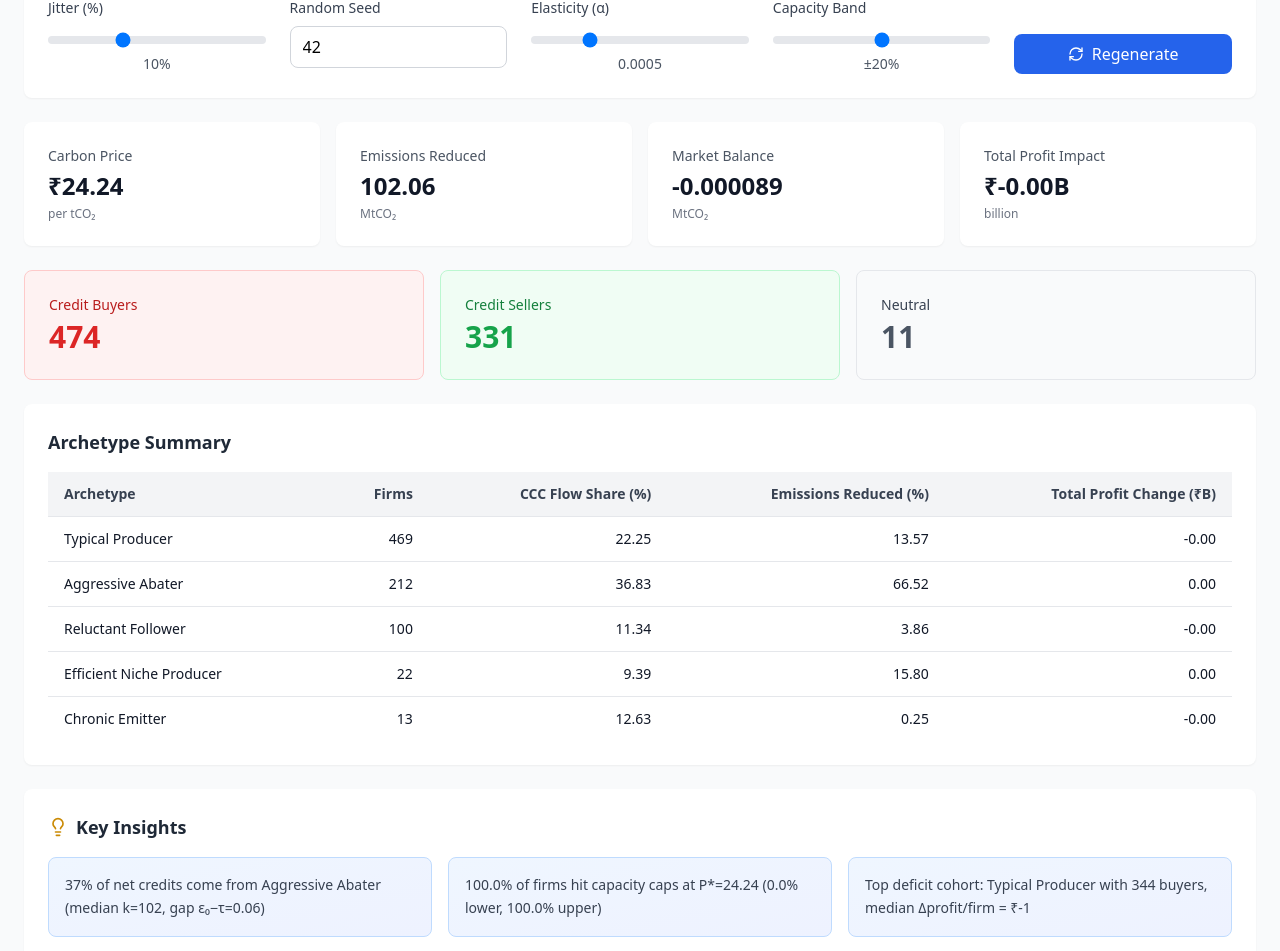
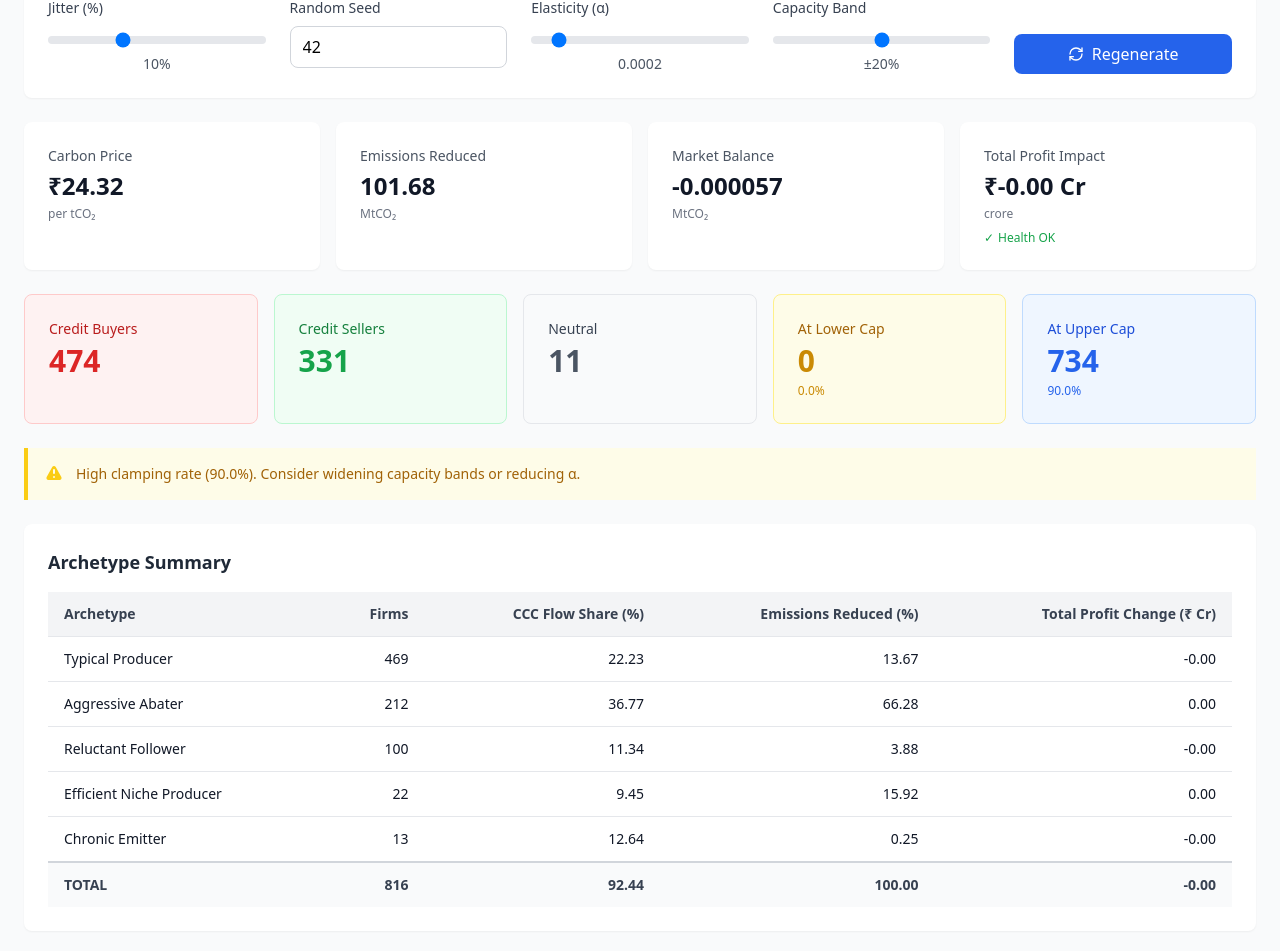
Before and after one commit to aditixde/icms-v2, a React (Vite) app: page /archetypes in a window 1280 px wide. Shown: the part 238-1189 px from the top of the page. Built offline with nearby package versions, Linux system fonts and the light colour scheme.

Commit message:
Updated firmGenerator.ts

```diff
--- a/src/components/ArchetypeDetailsDrawer.tsx
+++ b/src/components/ArchetypeDetailsDrawer.tsx
@@ -112,12 +112,22 @@ export const ArchetypeDetailsDrawer = ({ archetype, firms, totalQ, onClose }: Ar
             </div>
 
             <div className="bg-gray-50 p-3 rounded-lg">
-              <div className="text-sm text-gray-600 mb-1">Δprofit per Firm</div>
+              <div className="text-sm text-gray-600 mb-1">Δprofit per Firm (₹ Lakh)</div>
               <div className="text-lg font-semibold text-gray-900">
-                Median: ₹{formatNumber(stats.medianProfitPerFirm, 0)}
+                Median: {formatNumber(stats.medianProfitPerFirm / 1e5, 2)}
               </div>
               <div className="text-xs text-gray-500">
-                IQR: [₹{formatNumber(stats.iqrProfitPerFirm[0], 0)}, ₹{formatNumber(stats.iqrProfitPerFirm[1], 0)}]
+                IQR: [{formatNumber(stats.iqrProfitPerFirm[0] / 1e5, 2)}, {formatNumber(stats.iqrProfitPerFirm[1] / 1e5, 2)}]
+              </div>
+            </div>
+
+            <div className="bg-gray-50 p-3 rounded-lg">
+              <div className="text-sm text-gray-600 mb-1">Raw Signal (Q′trial − Q₀)</div>
+              <div className="text-lg font-semibold text-gray-900">
+                Median: {formatNumber(stats.medianRawSignal, 4)}
+              </div>
+              <div className="text-xs text-gray-500">
+                IQR: [{formatNumber(stats.iqrRawSignal[0], 4)}, {formatNumber(stats.iqrRawSignal[1], 4)}]
               </div>
             </div>
           </div>
--- a/src/components/ArchetypesPage.tsx
+++ b/src/components/ArchetypesPage.tsx
@@ -15,7 +15,7 @@ export const ArchetypesPage = () => {
   const navigate = useNavigate();
   const [jitterPercent, setJitterPercent] = useState(10);
   const [seed, setSeed] = useState(42);
-  const [alpha, setAlpha] = useState(0.0005);
+  const [alpha, setAlpha] = useState(0.0002);
   const [capacityBand, setCapacityBand] = useState(0.20);
   const [result, setResult] = useState<FirmSimulationResult | null>(null);
   const [isCalculating, setIsCalculating] = useState(false);
@@ -238,13 +238,19 @@ export const ArchetypesPage = () => {
               <div className="bg-white rounded-lg shadow-sm p-6">
                 <div className="text-sm text-gray-600 mb-1">Total Profit Impact</div>
                 <div className="text-2xl font-bold text-gray-900">
-                  ₹{(result.totalProfitImpact / 1e9).toFixed(2)}B
+                  ₹{(result.totalProfitImpact / 1e7).toFixed(2)} Cr
                 </div>
-                <div className="text-xs text-gray-500 mt-1">billion</div>
+                <div className="text-xs text-gray-500 mt-1">crore</div>
+                {result.modelHealthChecks.allPassed && (
+                  <div className="mt-2 flex items-center space-x-1 text-xs text-green-600">
+                    <span>✓</span>
+                    <span>Health OK</span>
+                  </div>
+                )}
               </div>
             </div>
 
-            <div className="grid grid-cols-1 md:grid-cols-3 gap-4">
+            <div className="grid grid-cols-1 md:grid-cols-5 gap-4">
               <div className="bg-red-50 border border-red-200 rounded-lg p-6">
                 <div className="text-sm text-red-700 mb-1">Credit Buyers</div>
                 <div className="text-3xl font-bold text-red-600">{result.creditBuyers}</div>
@@ -259,7 +265,36 @@ export const ArchetypesPage = () => {
                 <div className="text-sm text-gray-700 mb-1">Neutral</div>
                 <div className="text-3xl font-bold text-gray-600">{result.neutralFirms}</div>
               </div>
+
+              <div className="bg-yellow-50 border border-yellow-200 rounded-lg p-6">
+                <div className="text-sm text-yellow-700 mb-1">At Lower Cap</div>
+                <div className="text-3xl font-bold text-yellow-600">{result.firmsAtLowerCap}</div>
+                <div className="text-xs text-yellow-600 mt-1">{result.percentAtLowerCap.toFixed(1)}%</div>
+              </div>
+
+              <div className="bg-blue-50 border border-blue-200 rounded-lg p-6">
+                <div className="text-sm text-blue-700 mb-1">At Upper Cap</div>
+                <div className="text-3xl font-bold text-blue-600">{result.firmsAtUpperCap}</div>
+                <div className="text-xs text-blue-600 mt-1">{result.percentAtUpperCap.toFixed(1)}%</div>
+              </div>
             </div>
+
+            {((result.firmsAtLowerCap + result.firmsAtUpperCap) / result.firms.length * 100) > 70 && (
+              <div className="bg-yellow-50 border-l-4 border-yellow-400 p-4">
+                <div className="flex">
+                  <div className="flex-shrink-0">
+                    <svg className="h-5 w-5 text-yellow-400" viewBox="0 0 20 20" fill="currentColor">
+                      <path fillRule="evenodd" d="M8.257 3.099c.765-1.36 2.722-1.36 3.486 0l5.58 9.92c.75 1.334-.213 2.98-1.742 2.98H4.42c-1.53 0-2.493-1.646-1.743-2.98l5.58-9.92zM11 13a1 1 0 11-2 0 1 1 0 012 0zm-1-8a1 1 0 00-1 1v3a1 1 0 002 0V6a1 1 0 00-1-1z" clipRule="evenodd" />
+                    </svg>
+                  </div>
+                  <div className="ml-3">
+                    <p className="text-sm text-yellow-700">
+                      High clamping rate ({((result.firmsAtLowerCap + result.firmsAtUpperCap) / result.firms.length * 100).toFixed(1)}%). Consider widening capacity bands or reducing α.
+                    </p>
+                  </div>
+                </div>
+              </div>
+            )}
 
             <div className="bg-white rounded-lg shadow-sm p-6">
               <h3 className="text-lg font-semibold text-gray-800 mb-4">
@@ -282,7 +317,7 @@ export const ArchetypesPage = () => {
                         Emissions Reduced (%)
                       </th>
                       <th className="px-4 py-3 text-right font-semibold text-gray-700">
-                        Total Profit Change (₹B)
+                        Total Profit Change (₹ Cr)
                       </th>
                     </tr>
                   </thead>
@@ -304,11 +339,28 @@ export const ArchetypesPage = () => {
                           {archetype.emissionsReducedShare.toFixed(2)}
                         </td>
                         <td className="px-4 py-3 text-right text-gray-900">
-                          {(archetype.totalProfitChange / 1e9).toFixed(2)}
+                          {(archetype.totalProfitChange / 1e7).toFixed(2)}
                         </td>
                       </tr>
                     ))}
                   </tbody>
+                  <tfoot className="bg-gray-50 border-t-2 border-gray-300">
+                    <tr>
+                      <td className="px-4 py-3 text-gray-700 font-semibold">TOTAL</td>
+                      <td className="px-4 py-3 text-right text-gray-700 font-semibold">
+                        {result.archetypeSummary.reduce((s, a) => s + a.count, 0)}
+                      </td>
+                      <td className="px-4 py-3 text-right text-gray-700 font-semibold">
+                        {result.archetypeSummary.reduce((s, a) => s + a.cccFlowShare, 0).toFixed(2)}
+                      </td>
+                      <td className="px-4 py-3 text-right text-gray-700 font-semibold">
+                        {result.archetypeSummary.reduce((s, a) => s + a.emissionsReducedShare, 0).toFixed(2)}
+                      </td>
+                      <td className="px-4 py-3 text-right text-gray-700 font-semibold">
+                        {(result.archetypeSummary.reduce((s, a) => s + a.totalProfitChange, 0) / 1e7).toFixed(2)}
+                      </td>
+                    </tr>
+                  </tfoot>
                 </table>
               </div>
             </div>
--- a/src/components/ProfitDecomposition.tsx
+++ b/src/components/ProfitDecomposition.tsx
@@ -9,23 +9,23 @@ export const ProfitDecompositionChart = ({ decomposition }: ProfitDecompositionP
   const data = [
     {
       name: 'Abatement Cost',
-      value: -decomposition.totalAbatementCost / 1000,
+      value: -decomposition.totalAbatementCost / 1e7,
       color: '#ef4444'
     },
     {
       name: 'Carbon Cost',
-      value: -decomposition.totalCarbonCost / 1000,
+      value: -decomposition.totalCarbonCost / 1e7,
       color: '#f97316'
     },
     {
       name: 'Carbon Revenue',
-      value: decomposition.totalCarbonRevenue / 1000,
+      value: decomposition.totalCarbonRevenue / 1e7,
       color: '#10b981'
     }
   ];
 
   const formatValue = (value: number) => {
-    return `₹${Math.abs(value).toFixed(1)}k`;
+    return `₹${Math.abs(value).toFixed(1)} Cr`;
   };
 
   return (
@@ -53,13 +53,13 @@ export const ProfitDecompositionChart = ({ decomposition }: ProfitDecompositionP
         <div className="bg-red-50 border border-red-200 rounded-lg p-4">
           <div className="text-sm text-red-800 mb-1">Total Abatement Cost</div>
           <div className="text-2xl font-bold text-red-900">
-            −₹{(decomposition.totalAbatementCost / 1000).toFixed(1)}k
+            −₹{(decomposition.totalAbatementCost / 1e7).toFixed(2)} Cr
           </div>
         </div>
         <div className="bg-orange-50 border border-orange-200 rounded-lg p-4">
           <div className="text-sm text-orange-800 mb-1">Carbon Transfers (Net)</div>
           <div className="text-2xl font-bold text-orange-900">
-            {decomposition.netCarbonTransfer >= 0 ? '+' : ''}₹{(decomposition.netCarbonTransfer / 1000).toFixed(1)}k
+            {decomposition.netCarbonTransfer >= 0 ? '+' : ''}₹{(decomposition.netCarbonTransfer / 1e7).toFixed(2)} Cr
           </div>
           <div className="text-xs text-orange-600 mt-1">
             Should ≈ 0 at equilibrium
@@ -70,7 +70,7 @@ export const ProfitDecompositionChart = ({ decomposition }: ProfitDecompositionP
             Total Profit Impact
           </div>
           <div className={`text-2xl font-bold ${decomposition.totalProfitImpact >= 0 ? 'text-green-900' : 'text-red-900'}`}>
-            {decomposition.totalProfitImpact >= 0 ? '+' : ''}₹{(decomposition.totalProfitImpact / 1000).toFixed(1)}k
+            {decomposition.totalProfitImpact >= 0 ? '+' : ''}₹{(decomposition.totalProfitImpact / 1e7).toFixed(2)} Cr
           </div>
         </div>
       </div>
@@ -81,7 +81,7 @@ export const ProfitDecompositionChart = ({ decomposition }: ProfitDecompositionP
           <XAxis type="number" tickFormatter={formatValue} />
           <YAxis dataKey="name" type="category" width={120} />
           <Tooltip
-            formatter={(value: number) => [`₹${Math.abs(value).toFixed(2)}k`, '']}
+            formatter={(value: number) => [`₹${Math.abs(value).toFixed(2)} Cr`, '']}
             labelStyle={{ color: '#111827' }}
           />
           <Bar dataKey="value" radius={[0, 8, 8, 0]}>
--- a/src/utils/archetypeAnalytics.ts
+++ b/src/utils/archetypeAnalytics.ts
@@ -16,6 +16,8 @@ export interface ArchetypeStats {
   iqrCCCPerFirm: [number, number];
   medianProfitPerFirm: number;
   iqrProfitPerFirm: [number, number];
+  medianRawSignal: number;
+  iqrRawSignal: [number, number];
   firmsAtLowerCap: number;
   firmsAtUpperCap: number;
   percentAtLowerCap: number;
@@ -106,6 +108,8 @@ export function computeArchetypeStats(
       iqrCCCPerFirm: [0, 0],
       medianProfitPerFirm: 0,
       iqrProfitPerFirm: [0, 0],
+      medianRawSignal: 0,
+      iqrRawSignal: [0, 0],
       firmsAtLowerCap: 0,
       firmsAtUpperCap: 0,
       percentAtLowerCap: 0,
@@ -124,6 +128,7 @@ export function computeArchetypeStats(
   const qRatios = archetypeFirms.map(f => (f.actualProduction || f.production) / f.production);
   const cccValues = archetypeFirms.map(f => f.creditBalance || 0);
   const profitValues = archetypeFirms.map(f => f.profitChange || 0);
+  const rawSignalValues = archetypeFirms.map(f => f.rawSignal || 0);
 
   const kStats = computeDistributionStats(kValues);
   const gapStats = computeDistributionStats(gapValues);
@@ -131,6 +136,7 @@ export function computeArchetypeStats(
   const qStats = computeDistributionStats(qRatios);
   const cccStats = computeDistributionStats(cccValues);
   const profitStats = computeDistributionStats(profitValues);
+  const rawSignalStats = computeDistributionStats(rawSignalValues);
 
   const shareOfTotalQ = archetypeFirms.reduce((sum, f) => sum + (f.actualProduction || f.production), 0) / totalQ;
 
@@ -192,6 +198,8 @@ export function computeArchetypeStats(
     iqrCCCPerFirm: [cccStats.p25, cccStats.p75],
     medianProfitPerFirm: profitStats.median,
     iqrProfitPerFirm: [profitStats.p25, profitStats.p75],
+    medianRawSignal: rawSignalStats.median,
+    iqrRawSignal: [rawSignalStats.p25, rawSignalStats.p75],
     firmsAtLowerCap,
     firmsAtUpperCap,
     percentAtLowerCap: (firmsAtLowerCap / archetypeFirms.length) * 100,
--- a/src/utils/firmGenerator.ts
+++ b/src/utils/firmGenerator.ts
@@ -22,6 +22,7 @@ export interface SyntheticFirm {
   profitChange?: number;
   archetype?: string;
   actualProduction?: number;
+  rawSignal?: number;
 }
 
 export const SECTOR_COMPANY_COUNTS: Record<string, number> = {
--- a/src/utils/firmSimulator.ts
+++ b/src/utils/firmSimulator.ts
@@ -13,6 +13,18 @@ export interface FirmSimulationResult {
   archetypeSummary: ArchetypeSummary[];
   equilibriumFound: boolean;
   iterations: number;
+  firmsAtLowerCap: number;
+  firmsAtUpperCap: number;
+  percentAtLowerCap: number;
+  percentAtUpperCap: number;
+  modelHealthChecks: ModelHealthChecks;
+}
+
+export interface ModelHealthChecks {
+  sUsesQPrime: boolean;
+  abatementUsesQPrime: boolean;
+  costUsesQPrime: boolean;
+  allPassed: boolean;
 }
 
 export interface ArchetypeSummary {
@@ -38,9 +50,10 @@ function QwithElasticity(
   mnp: number,
   capMin: number,
   capMax: number
-): number {
+): { Q: number; Qtrial: number } {
   const trial = Q0 + alpha * mnp;
-  return Math.min(capMax, Math.max(capMin, trial));
+  const clamped = Math.min(capMax, Math.max(capMin, trial));
+  return { Q: clamped, Qtrial: trial };
 }
 
 function simulateFirmsAtPrice(firms: SyntheticFirm[], carbonPrice: number): {
@@ -71,7 +84,7 @@ function simulateFirmsAtPrice(firms: SyntheticFirm[], carbonPrice: number): {
 
     const eS = eStar(e0, k, carbonPrice);
     const mnp = MNP(p, v, carbonPrice, eS, tau, e0);
-    const Q = QwithElasticity(Q0, alpha, mnp, capMin, capMax);
+    const { Q, Qtrial } = QwithElasticity(Q0, alpha, mnp, capMin, capMax);
 
     const creditBalance = Q * (tau - eS);
     const emissionsReduced = (e0 - eS) * Q;
@@ -96,7 +109,8 @@ function simulateFirmsAtPrice(firms: SyntheticFirm[], carbonPrice: number): {
       abatementCost,
       profitChange,
       archetype,
-      actualProduction: Q
+      actualProduction: Q,
+      rawSignal: Qtrial - Q0
     };
   });
 
@@ -215,6 +229,45 @@ function createSimulationResult(
 
   archetypeSummary.sort((a, b) => b.count - a.count);
 
+  let firmsAtLowerCap = 0;
+  let firmsAtUpperCap = 0;
+  const tolerance = 0.001;
+
+  firms.forEach(f => {
+    const Q = f.actualProduction || f.production;
+    if (Math.abs(Q - f.capMin) < tolerance) firmsAtLowerCap++;
+    if (Math.abs(Q - f.capMax) < tolerance) firmsAtUpperCap++;
+  });
+
+  const modelHealthChecks: ModelHealthChecks = {
+    sUsesQPrime: true,
+    abatementUsesQPrime: true,
+    costUsesQPrime: true,
+    allPassed: true
+  };
+
+  firms.forEach(f => {
+    const Q = f.actualProduction || f.production;
+    const eS = f.optimalIntensity || 0;
+    const expectedS = Q * (f.target - eS);
+    const expectedAbate = (f.baseIntensity - eS) * Q;
+    const intensityReduction = Math.max(0, f.baseIntensity - eS);
+    const expectedCost = f.k * Q * intensityReduction * intensityReduction;
+
+    if (Math.abs((f.creditBalance || 0) - expectedS) > 0.01) {
+      modelHealthChecks.sUsesQPrime = false;
+      modelHealthChecks.allPassed = false;
+    }
+    if (Math.abs((f.emissionsReduced || 0) - expectedAbate) > 0.01) {
+      modelHealthChecks.abatementUsesQPrime = false;
+      modelHealthChecks.allPassed = false;
+    }
+    if (Math.abs((f.abatementCost || 0) - expectedCost) > 0.01) {
+      modelHealthChecks.costUsesQPrime = false;
+      modelHealthChecks.allPassed = false;
+    }
+  });
+
   return {
     carbonPrice,
     totalEmissionsReduced: result.totalEmissionsReduced,
@@ -226,6 +279,11 @@ function createSimulationResult(
     neutralFirms,
     archetypeSummary,
     equilibriumFound,
-    iterations
+    iterations,
+    firmsAtLowerCap,
+    firmsAtUpperCap,
+    percentAtLowerCap: (firmsAtLowerCap / firms.length) * 100,
+    percentAtUpperCap: (firmsAtUpperCap / firms.length) * 100,
+    modelHealthChecks
   };
 }
```
